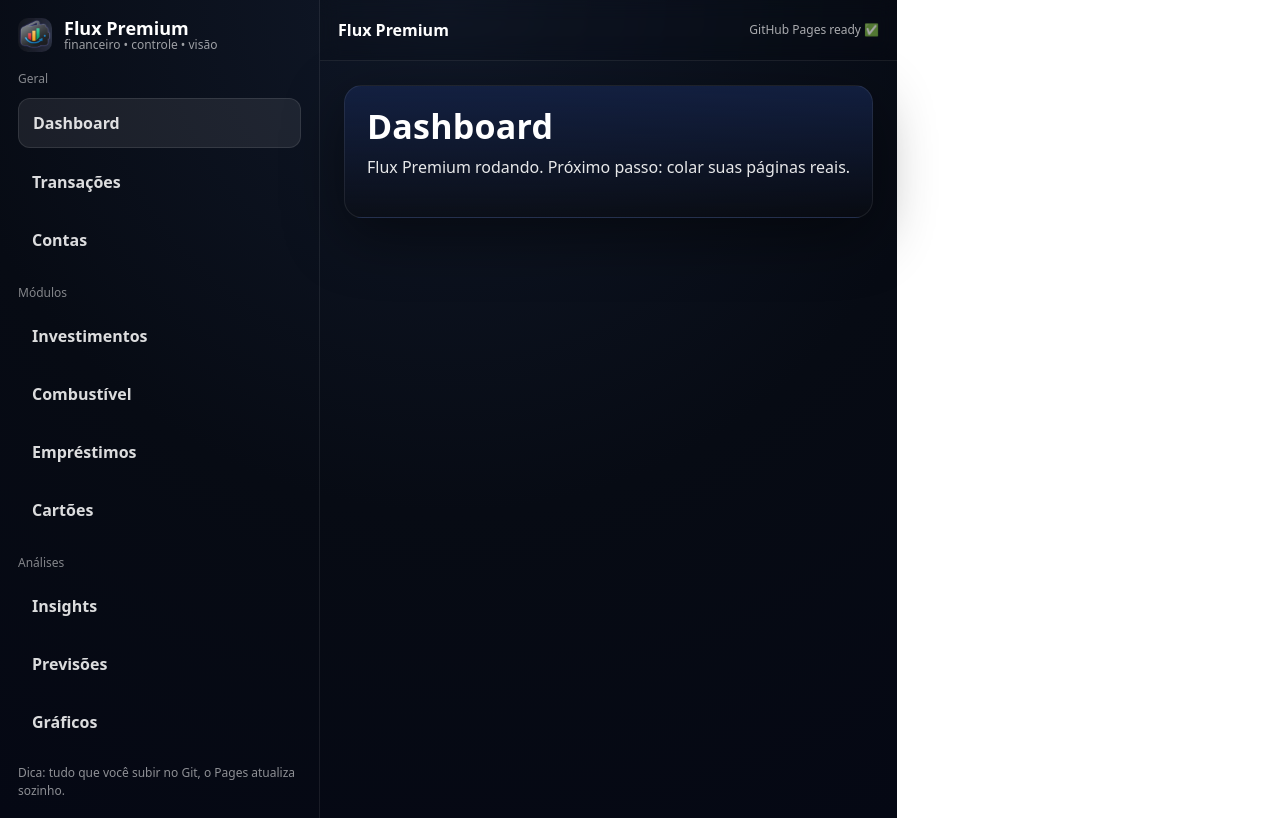
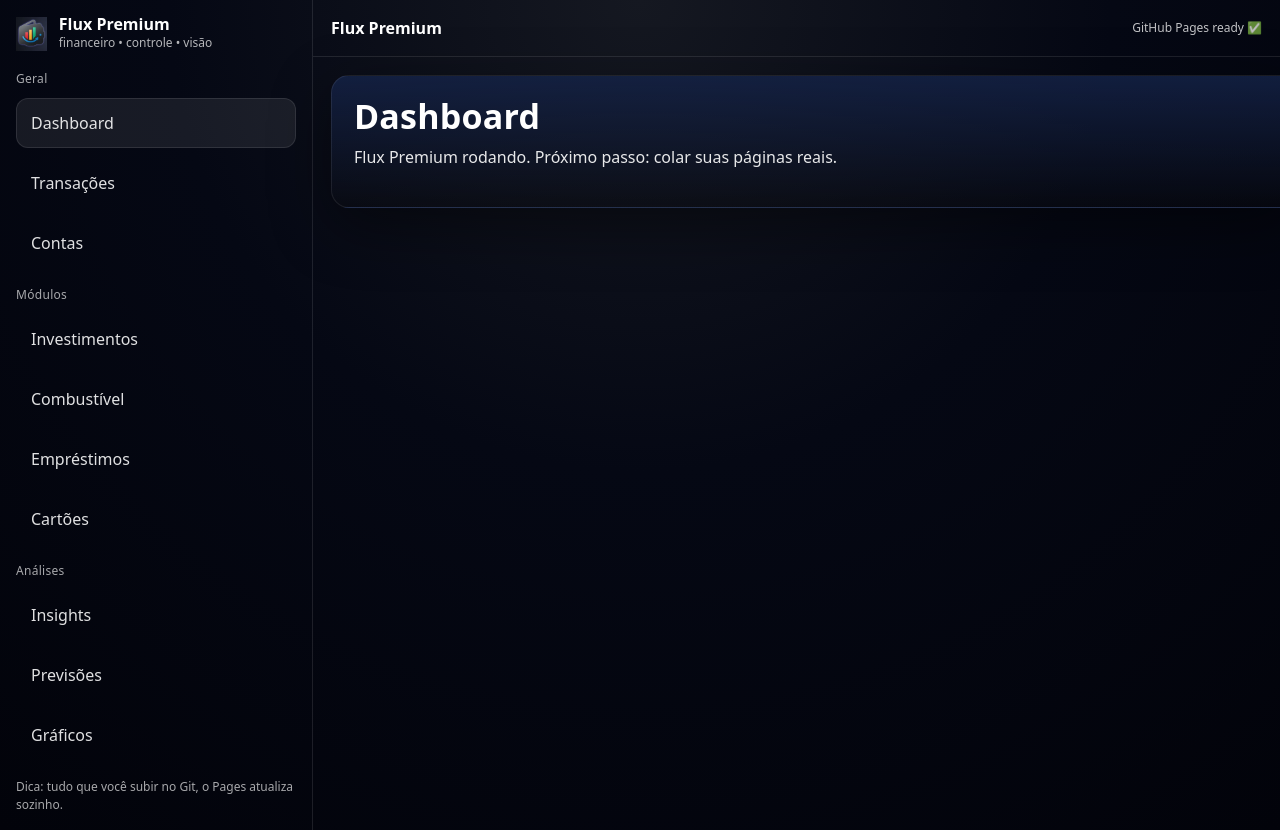
Before and after one commit to marianatsq97-ctrl/flux-premium, a React (Vite) app: page /#/dashboard in a window 1280 px wide. Built offline with nearby package versions, Linux system fonts and the light colour scheme.

Commit message:
fix: remove home + sidebar + full width

```diff
--- a/src/App.jsx
+++ b/src/App.jsx
@@ -3,18 +3,37 @@ import Layout from "./layout/Layout.jsx";
 
 import Dashboard from "./pages/Dashboard.jsx";
 import Transactions from "./pages/Transactions.jsx";
+import Bills from "./pages/Bills.jsx";
 import Investments from "./pages/Investments.jsx";
+import Fuel from "./pages/Fuel.jsx";
+import Loans from "./pages/Loans.jsx";
+import Cards from "./pages/Cards.jsx";
+import Insights from "./pages/Insights.jsx";
+import Forecast from "./pages/Forecast.jsx";
+import Charts from "./pages/Charts.jsx";
 
 export default function App() {
   return (
     <Routes>
       <Route element={<Layout />}>
-        {/* rota padrão */}
-        <Route index element={<Navigate to="/dashboard" replace />} />
+        {/* Nada de Home: raiz joga pro dashboard */}
+        <Route index element={<Navigate to="dashboard" replace />} />
 
         <Route path="dashboard" element={<Dashboard />} />
         <Route path="transactions" element={<Transactions />} />
+        <Route path="bills" element={<Bills />} />
+
         <Route path="investments" element={<Investments />} />
+        <Route path="fuel" element={<Fuel />} />
+        <Route path="loans" element={<Loans />} />
+        <Route path="cards" element={<Cards />} />
+
+        <Route path="insights" element={<Insights />} />
+        <Route path="forecast" element={<Forecast />} />
+        <Route path="charts" element={<Charts />} />
+
+        {/* Qualquer rota doida volta pro dashboard */}
+        <Route path="*" element={<Navigate to="dashboard" replace />} />
       </Route>
     </Routes>
   );
--- a/src/layout/Layout.jsx
+++ b/src/layout/Layout.jsx
@@ -1,149 +1,100 @@
 import { Outlet, NavLink } from "react-router-dom";
 
-const linkBaseStyle = {
-  display: "block",
-  padding: "12px 14px",
-  borderRadius: 12,
-  textDecoration: "none",
-  color: "rgba(255,255,255,0.86)",
-  fontWeight: 600,
-};
+export default function Layout() {
+  const logoSrc = `${import.meta.env.BASE_URL}logo-flux.png`;
 
-const linkActiveStyle = {
-  background: "rgba(255,255,255,0.08)",
-  border: "1px solid rgba(255,255,255,0.10)",
-};
+  const linkStyle = ({ isActive }) => ({
+    display: "block",
+    padding: "12px 14px",
+    borderRadius: 12,
+    textDecoration: "none",
+    color: "rgba(255,255,255,0.88)",
+    background: isActive ? "rgba(255,255,255,0.08)" : "transparent",
+    border: isActive ? "1px solid rgba(255,255,255,0.10)" : "1px solid transparent",
+  });
 
-function SideLink({ to, children }) {
-  return (
-    <NavLink
-      to={to}
-      style={({ isActive }) => ({
-        ...linkBaseStyle,
-        ...(isActive ? linkActiveStyle : null),
-      })}
-      end
-    >
-      {children}
-    </NavLink>
-  );
-}
-
-export default function Layout() {
-  // logo em public/ (case-sensitive no GitHub Pages)
-  const logoSrc = `${import.meta.env.BASE_URL}logo-flux.png`;
+  const sectionTitle = {
+    margin: "18px 0 10px",
+    fontSize: 12,
+    opacity: 0.65,
+    letterSpacing: 0.3,
+  };
 
   return (
     <div
       style={{
         minHeight: "100vh",
-        display: "grid",
-        gridTemplateColumns: "320px 1fr",
+        width: "100vw",
+        overflowX: "hidden",
         background:
-          "radial-gradient(circle at top, #101828 0%, #070b14 55%, #050814 100%)",
+          "radial-gradient(circle at top, #151821 0, #050814 45%, #02030a 100%)",
         color: "white",
+        display: "flex",
       }}
     >
       {/* SIDEBAR */}
       <aside
         style={{
-          borderRight: "1px solid rgba(255,255,255,0.08)",
-          padding: 18,
-          display: "flex",
-          flexDirection: "column",
-          gap: 18,
+          width: 280,
+          padding: 16,
+          borderRight: "1px solid rgba(255,255,255,0.10)",
         }}
       >
-        {/* Brand */}
-        <div style={{ display: "flex", alignItems: "center", gap: 12 }}>
-          <img
-            src={logoSrc}
-            alt="Flux Premium"
-            style={{ width: 34, height: 34, borderRadius: 10 }}
-          />
-          <div style={{ lineHeight: 1.1 }}>
-            <div style={{ fontWeight: 800, fontSize: 18 }}>Flux Premium</div>
-            <div style={{ fontSize: 12, color: "rgba(255,255,255,0.6)" }}>
-              financeiro • controle • visão
-            </div>
+        <div style={{ display: "flex", gap: 12, alignItems: "center", marginBottom: 16 }}>
+          <img src={logoSrc} alt="Flux Premium" style={{ height: 34, width: "auto" }} />
+          <div>
+            <div style={{ fontWeight: 800, lineHeight: 1.1 }}>Flux Premium</div>
+            <div style={{ fontSize: 12, opacity: 0.7 }}>financeiro • controle • visão</div>
           </div>
         </div>
 
-        {/* NAV */}
-        <div style={{ display: "flex", flexDirection: "column", gap: 10 }}>
-          <div style={{ fontSize: 12, color: "rgba(255,255,255,0.5)" }}>
-            Geral
-          </div>
+        <div style={sectionTitle}>Geral</div>
+        <nav style={{ display: "grid", gap: 10 }}>
+          <NavLink to="/dashboard" style={linkStyle}>Dashboard</NavLink>
+          <NavLink to="/transactions" style={linkStyle}>Transações</NavLink>
+          <NavLink to="/bills" style={linkStyle}>Contas</NavLink>
+        </nav>
 
-          {/* ✅ sem Home / sem "/" */}
-          <SideLink to="/dashboard">Dashboard</SideLink>
-          <SideLink to="/transactions">Transações</SideLink>
-          <SideLink to="/bills">Contas</SideLink>
+        <div style={sectionTitle}>Módulos</div>
+        <nav style={{ display: "grid", gap: 10 }}>
+          <NavLink to="/investments" style={linkStyle}>Investimentos</NavLink>
+          <NavLink to="/fuel" style={linkStyle}>Combustível</NavLink>
+          <NavLink to="/loans" style={linkStyle}>Empréstimos</NavLink>
+          <NavLink to="/cards" style={linkStyle}>Cartões</NavLink>
+        </nav>
 
-          <div
-            style={{
-              marginTop: 10,
-              fontSize: 12,
-              color: "rgba(255,255,255,0.5)",
-            }}
-          >
-            Módulos
-          </div>
+        <div style={sectionTitle}>Análises</div>
+        <nav style={{ display: "grid", gap: 10 }}>
+          <NavLink to="/insights" style={linkStyle}>Insights</NavLink>
+          <NavLink to="/forecast" style={linkStyle}>Previsões</NavLink>
+          <NavLink to="/charts" style={linkStyle}>Gráficos</NavLink>
+        </nav>
 
-          <SideLink to="/investments">Investimentos</SideLink>
-          <SideLink to="/fuel">Combustível</SideLink>
-          <SideLink to="/loans">Empréstimos</SideLink>
-          <SideLink to="/cards">Cartões</SideLink>
-
-          <div
-            style={{
-              marginTop: 10,
-              fontSize: 12,
-              color: "rgba(255,255,255,0.5)",
-            }}
-          >
-            Análises
-          </div>
-
-          <SideLink to="/insights">Insights</SideLink>
-          <SideLink to="/forecast">Previsões</SideLink>
-          <SideLink to="/charts">Gráficos</SideLink>
-        </div>
-
-        {/* Footer */}
-        <div style={{ marginTop: "auto", color: "rgba(255,255,255,0.55)" }}>
-          <div style={{ fontSize: 12 }}>
-            Dica: tudo que você subir no Git, o Pages atualiza sozinho.
-          </div>
+        <div style={{ marginTop: 18, fontSize: 12, opacity: 0.65 }}>
+          Dica: tudo que você subir no Git, o Pages atualiza sozinho.
         </div>
       </aside>
 
       {/* CONTENT */}
-      <section style={{ display: "flex", flexDirection: "column" }}>
-        {/* TOPBAR */}
+      <div style={{ flex: 1, minWidth: 0, display: "flex", flexDirection: "column" }}>
         <header
           style={{
-            height: 60,
+            height: 56,
             display: "flex",
             alignItems: "center",
             justifyContent: "space-between",
             padding: "0 18px",
-            borderBottom: "1px solid rgba(255,255,255,0.08)",
-            background: "rgba(0,0,0,0.12)",
-            backdropFilter: "blur(10px)",
+            borderBottom: "1px solid rgba(255,255,255,0.10)",
           }}
         >
           <div style={{ fontWeight: 800 }}>Flux Premium</div>
-          <div style={{ fontSize: 12, color: "rgba(255,255,255,0.65)" }}>
-            GitHub Pages ready ✅
-          </div>
+          <div style={{ fontSize: 12, opacity: 0.75 }}>GitHub Pages ready ✅</div>
         </header>
 
-        {/* PAGE */}
-        <main style={{ padding: 24 }}>
+        <main style={{ padding: 18, width: "100%", flex: 1 }}>
           <Outlet />
         </main>
-      </section>
+      </div>
     </div>
   );
 }
--- a/src/pages/Bills.jsx
+++ b/src/pages/Bills.jsx
@@ -2,9 +2,9 @@ import React from "react";
 
 export default function Bills() {
   return (
-    <div className="rounded-2xl border border-slate-800 bg-slate-900/50 p-6">
-      <h1 className="text-2xl font-bold text-white">Contas</h1>
-      <p className="text-slate-400 mt-2">Página em construção.</p>
+    <div style={{ padding: 18 }}>
+      <h1>Contas (em construção)</h1>
+      <p>Página em construção.</p>
     </div>
   );
 }
```
